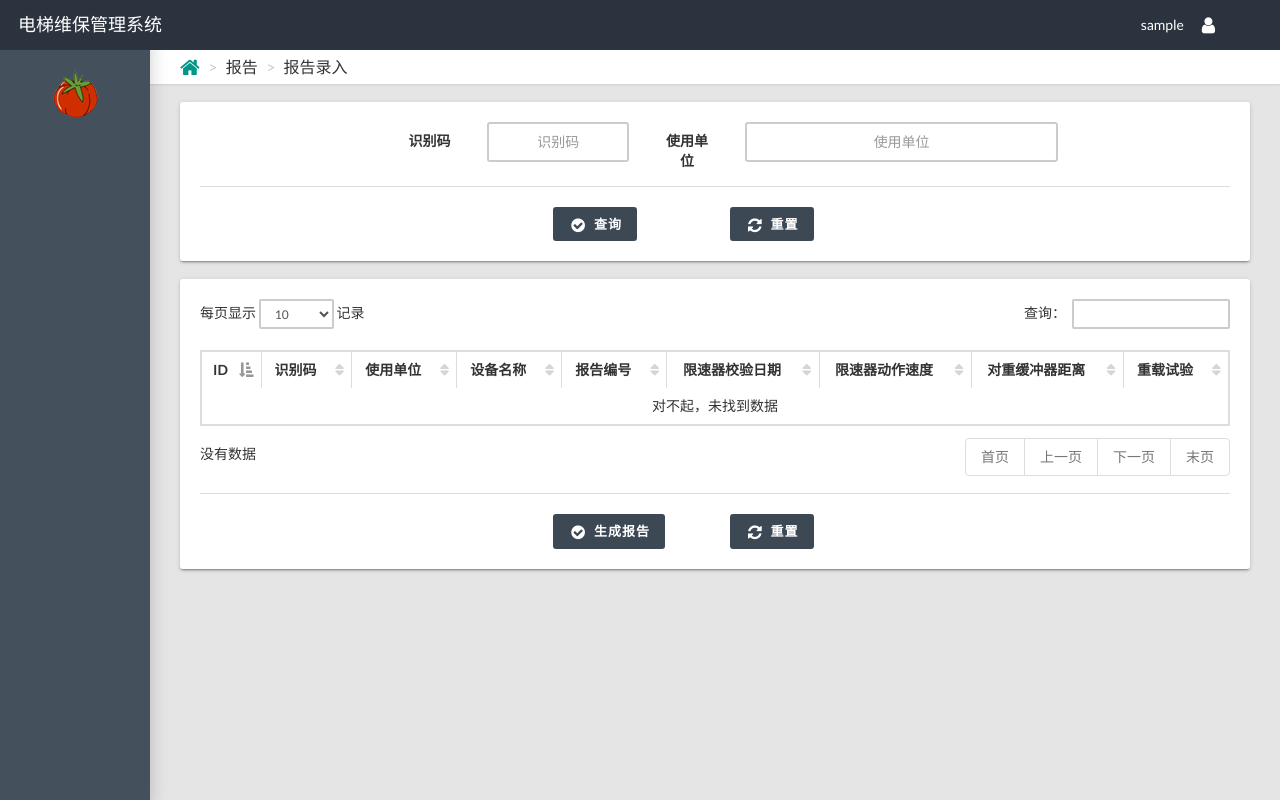
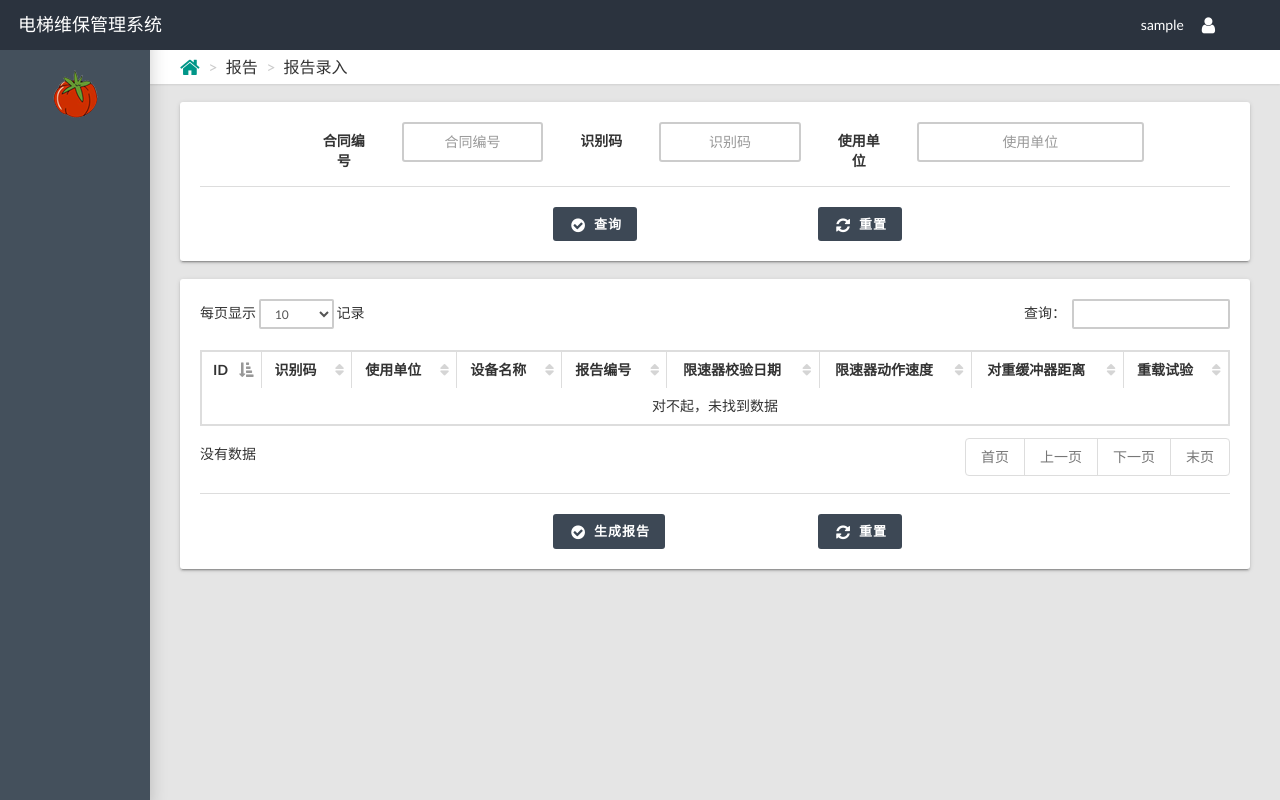
Before and after one commit to llittleTomato/emms, a Flask app: page /report_generation/ in a window 1280 px wide. Run offline with Flask 2, Linux system fonts and the light colour scheme; the visitor is signed in with stand-in values (Sample User, id 1); data comes from the database, SQL or seed files in the repository; lists and menus that the app fills with data are empty; some libraries are stand-ins or nearby versions.

Commit message:
完善报告生产模块

```diff
--- a/app/templates/elevator/elevatorManage.html
+++ b/app/templates/elevator/elevatorManage.html
@@ -48,10 +48,10 @@
                         </div>
                         <div class="card-footer">
                             <div class="row">
-                                <div class="col-md-1 col-md-offset-4" >
+                                <div class="col-md-2 col-md-offset-4" >
                                     <button class="btn btn-primary icon-btn" type="button"><i class="fa fa-fw fa-lg fa-check-circle"></i>查询</button>
                                 </div>
-                                <div class="col-md-1 col-md-offset-1">
+                                <div class="col-md-2 col-md-offset-1">
                                     <button class="btn btn-primary icon-btn" type="button"><i class="fa fa-fw fa-lg fa-refresh"></i>重置</button>
                                 </div>
                             </div>
--- a/app/templates/employee/employeeInput.html
+++ b/app/templates/employee/employeeInput.html
@@ -61,7 +61,7 @@
                                             class="fa fa-fw fa-lg fa-check-circle"></i>录入
                                     </button>
                                 </div>
-                                <div class="col-md-2">
+                                <div class="col-md-2 col-md-offset-1">
                                     <button class="btn btn-primary icon-btn" type="reset"><i
                                             class="fa fa-fw fa-lg fa-refresh"></i>重置
                                     </button>
--- a/app/templates/employee/employeeManage.html
+++ b/app/templates/employee/employeeManage.html
@@ -56,7 +56,7 @@
                                             class="fa fa-fw fa-lg fa-check-circle"></i>查询
                                     </button>
                                 </div>
-                                <div class="col-md-2">
+                                <div class="col-md-2 col-md-offset-1">
                                     <button class="btn btn-primary icon-btn" type="reset"><i
                                             class="fa fa-fw fa-lg fa-refresh"></i>重置
                                     </button>
--- a/app/templates/login.html
+++ b/app/templates/login.html
@@ -16,10 +16,10 @@
             </div>
             <form class="form-signin" method="POST" action="{{ url_for('view.login') }}">
                 <label for="inputEmail" class="sr-only">Email address</label>
-                <input type="email" id="inputEmail" class="form-control" placeholder="Email address" required autofocus
+                <input type="email" id="inputEmail" class="form-control text-center" placeholder="Email address" required autofocus
                        name="email">
                 <label for="inputPassword" class="sr-only">Password</label>
-                <input type="password" id="inputPassword" class="form-control" placeholder="Password" required
+                <input type="password" id="inputPassword" class="form-control text-center" placeholder="Password" required
                        name="password">
                 <div class="checkbox">
                     <label>
--- a/app/templates/report/reportGeneration.html
+++ b/app/templates/report/reportGeneration.html
@@ -22,12 +22,16 @@
                     <form class="form-horizontal" method="POST"
                           action="{{ url_for('view.report_generation') }}" id="form_query" name="form_query">
                         <div class="form-group" style="margin-left: 15px">
-                            <label class="control-label col-md-1 col-md-offset-2" for="idCode">识别码</label>
+                            <label class="control-label col-md-1 col-md-offset-1" for="maintenanceContractNumber">合同编号</label>
+                            <div class="col-md-2">
+                                <input id="maintenanceContractNumber" class="form-control" type="text" name="maintenanceContractNumber" placeholder="合同编号">
+                            </div>
+                            <label class="control-label col-md-1" for="idCode">识别码</label>
                             <div class="col-md-2">
                                 <input id="idCode" class="form-control" type="text" name="idCode" placeholder="识别码">
                             </div>
                             <label class="control-label col-md-1" for="userEntityName">使用单位</label>
-                            <div class="col-md-4">
+                            <div class="col-md-3">
                                 <input id="userEntityName" class="form-control" type="text" name="userEntityName"
                                        placeholder="使用单位">
                             </div>
@@ -39,7 +43,7 @@
                                             class="fa fa-fw fa-lg fa-check-circle"></i>查询
                                     </button>
                                 </div>
-                                <div class="col-md-2">
+                                <div class="col-md-2 col-md-offset-1">
                                     <button class="btn btn-primary icon-btn" type="reset"><i
                                             class="fa fa-fw fa-lg fa-refresh"></i>重置
                                     </button>
@@ -84,23 +88,25 @@
                                         <td>
                                             <input id="reportID" class="" type="text" style="width: 110px;text-align: center;"
                                                    name="reportID{{ elevator.idCode }}"
-                                                   placeholder="报告编号">
+                                                   placeholder="报告编号"
+                                                   value="{{ elevator.idCode }}{{ year }}">
                                         </td>
                                         <td>
                                             <input id="governorCheckDate" class="datepicker" type="text"
                                                    style="width: 100px;text-align: center;"
-                                                   name="governorCheckDate{{ elevator.idCode }}" placeholder="校验日期">
+                                                   name="governorCheckDate{{ elevator.idCode }}" placeholder="校验日期"
+                                                   value="{{ elevator.governorCheckDate }}" >
                                         </td>
                                         <td>
                                             <input id="governorSpeed" class="" type="text" style="width: 100px;text-align: center;"
                                                    name="governorSpeed{{ elevator.idCode }}"
-                                                   placeholder="校验速度(m/s)">
+                                                   placeholder="校验速度(m/s)" value="{{ elevator.governorSpeed }}">
                                         </td>
                                         <td>
                                             <input id="cwOvDis" class="" type="text"
                                                    style="width: 100px;text-align: center;"
                                                    name="cwOvDis{{ elevator.idCode }}"
-                                                   placeholder="对重缓冲距(mm)">
+                                                   placeholder="对重缓冲距(mm)" value="{{ elevator.cwOvDis }}">
                                         </td>
                                         <td>
                                             <input id="brakeTest" class="" type="text" style="width: 100px;text-align: center;"
@@ -120,7 +126,7 @@
                                     class="fa fa-fw fa-lg fa-check-circle"></i>生成报告
                             </button>
                         </div>
-                        <div class="col-md-2">
+                        <div class="col-md-2 col-md-offset-1">
                             <button class="btn btn-primary icon-btn" type="reset"><i
                                     class="fa fa-fw fa-lg fa-refresh"></i>重置
                             </button>
@@ -135,7 +141,6 @@
 {% block script %}
     {{ super() }}
     {#    表格加载用js，以下4个js必须同时使用    #}
-    {#    <script type="text/javascript" src="{{ url_for('static', filename='js/jquery-3.3.1.min.js') }}"></script>    已经在base.html文件中加载，无需再次加载#}
     <script type="text/javascript" src="{{ url_for('static', filename='js/jquery.dataTables.min.js') }}"></script>
     <script type="text/javascript" src="{{ url_for('static', filename='js/dataTables.bootstrap.min.js') }}"></script>
     <script type="text/javascript" src="{{ url_for('static', filename='js/alert.js') }}"></script>
@@ -165,7 +170,7 @@
             });
         });
         $("#bt_query").click(function () {
-            if (($('#idCode').val() == "") && ($('#userEntityName').val() == "")) {
+            if (($('#maintenanceContractNumber').val() == "") && ($('#idCode').val() == "") && ($('#userEntityName').val() == "")) {
                 ShowFailure('请输入查询条件');
             }
             else {
--- a/app/templates/report/reportManage.html
+++ b/app/templates/report/reportManage.html
@@ -57,7 +57,7 @@
                                             class="fa fa-fw fa-lg fa-check-circle"></i>查询
                                     </button>
                                 </div>
-                                <div class="col-md-2">
+                                <div class="col-md-2 col-md-offset-1">
                                     <button class="btn btn-primary icon-btn" type="reset"><i
                                             class="fa fa-fw fa-lg fa-refresh"></i>重置
                                     </button>
--- a/app/templates/user/userManage.html
+++ b/app/templates/user/userManage.html
@@ -39,7 +39,7 @@
                                 <div class="col-md-2 col-md-offset-4" >
                                     <button class="btn btn-primary icon-btn" type="button"><i class="fa fa-fw fa-lg fa-check-circle"></i>查询</button>
                                 </div>
-                                <div class="col-md-2">
+                                <div class="col-md-2 col-md-offset-1">
                                     <button class="btn btn-primary icon-btn" type="button"><i class="fa fa-fw fa-lg fa-refresh"></i>重置</button>
                                 </div>
                             </div>
--- a/app/templates/user/userRegister.html
+++ b/app/templates/user/userRegister.html
@@ -23,11 +23,11 @@
                         </div>
                         <form class="form-group" method="POST" action="{{ url_for('view.user_register') }}">
                             <label for="email" class="sr-only">Email</label>
-                            <input type="text" id="email" class="form-control" placeholder="Email" required
+                            <input type="text" id="email" class="form-control text-center" placeholder="Email" required
                                    autofocus
                                    name="email">
                             <label for="password" class="sr-only">密码</label>
-                            <input type="password" id="password" class="form-control" placeholder="密码" required
+                            <input type="password" id="password" class="form-control text-center" placeholder="密码" required
                                    name="password">
                             <label for="company" class="sr-only">公司</label>
                             <input type="text" id="company" class="form-control" placeholder="公司名称" required
@@ -43,7 +43,7 @@
                                    required
                                    name="phone_number" maxlength="11">
                             <label for="authority" class="sr-only">权限</label>
-                            <select class="form-control" id="authority" name="authority">
+                            <select class="form-control text-center" id="authority" name="authority">
                                 <option value="super_admin">超级管理员</option>
                                 <option value="com_admin">公司管理员</option>
                                 <option value="com_person">公司普通人员</option>
```
Also changed, not shown: app/view/report.py (+9 -9 lines), 2 other files.
